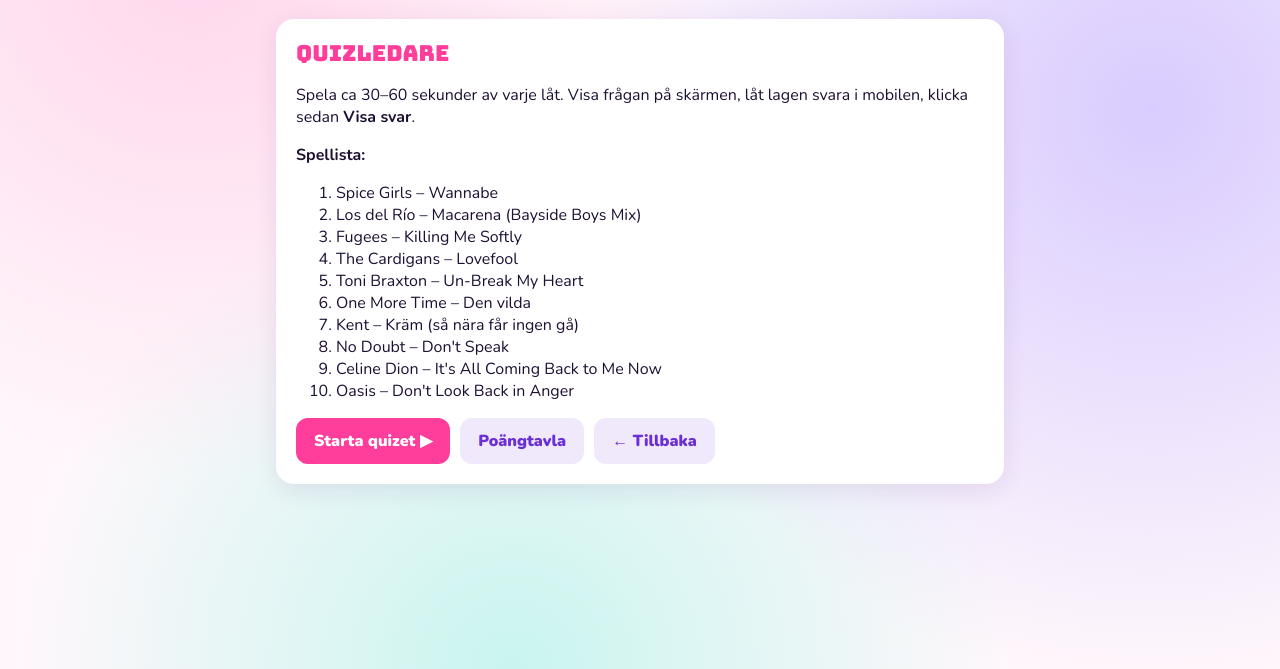
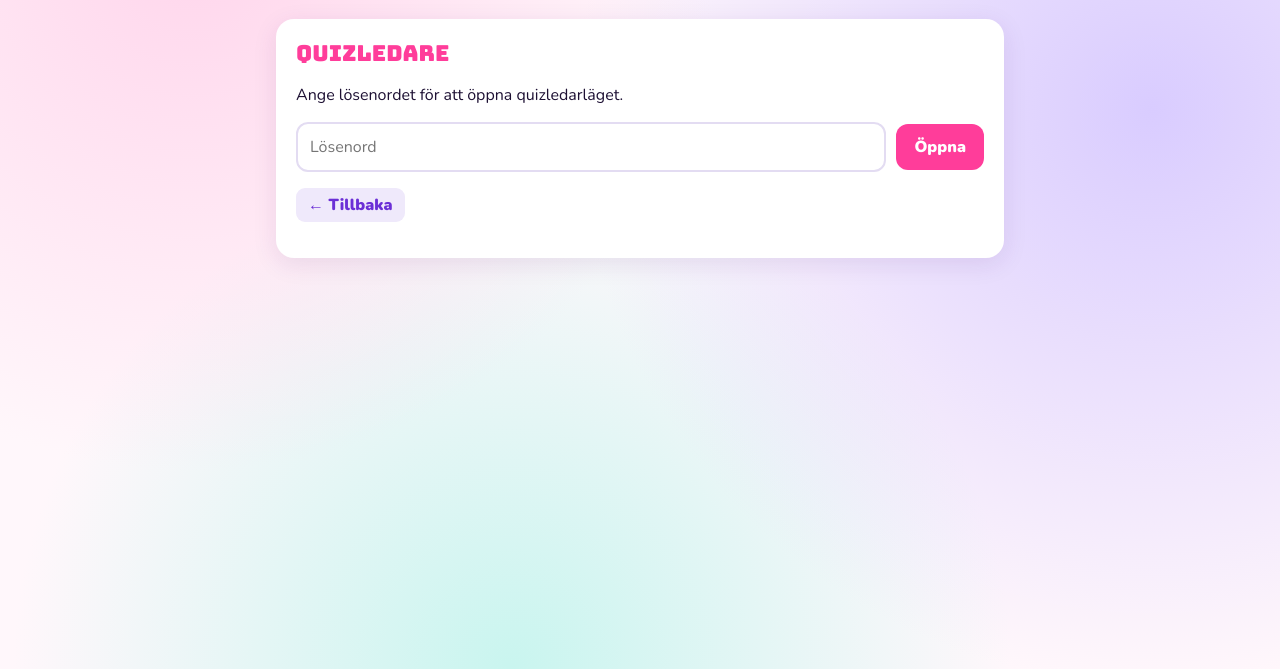
Before and after one commit to njohan44/alice30, a plain HTML site: page index.html in a window 1280 px wide. Both pictures are taken after a click on the button 815 px from the left and 305 px from the top of the page. Shown: the part 131-800 px from the top of the page. Drawn offline with nearby package versions, Linux system fonts and the light colour scheme.

Commit message:
index.html

```diff
--- a/index.html
+++ b/index.html
@@ -226,10 +226,29 @@ function resetTeam(){ if(!app.querySelector("#confirmReset")){
 
 /* ---------- Leader ---------- */
 let L;
+const LEADER_PW = "ALICE30";
+function leaderUnlocked(){try{return sessionStorage.getItem("mq96_leader_ok")==="1"}catch(e){return window._leaderOk===true}}
 function leaderStart(){
   location.hash="ledare";
+  if(!leaderUnlocked()){
+    app.innerHTML = `<div class="card"><h2>Quizledare</h2>
+      <p>Ange lösenordet för att öppna quizledarläget.</p>
+      <form onsubmit="event.preventDefault();checkLeaderPw()"><div class="row">
+      <input type="password" id="lpw" placeholder="Lösenord" style="flex:1;font:inherit;padding:12px;border-radius:12px;border:2px solid #e3dcf2">
+      <button class="pink">Öppna</button></div></form>
+      <p id="lpwmsg" class="res bad"></p>
+      <p><button class="ghost sm" onclick="start()">← Tillbaka</button></p></div>`;
+    setTimeout(()=>{const e=document.getElementById("lpw"); if(e) e.focus();},50);
+    return;
+  }
   L = store.get("leader",{i:-1,shown:false,teams:[]});
   leaderRender();
+}
+function checkLeaderPw(){
+  const v=document.getElementById("lpw").value.trim().toUpperCase();
+  if(v!==LEADER_PW){document.getElementById("lpwmsg").textContent="Fel lösenord."; return;}
+  try{sessionStorage.setItem("mq96_leader_ok","1")}catch(e){window._leaderOk=true}
+  leaderStart();
 }
 function saveL(){store.set("leader",L)}
 function leaderRender(){
```
